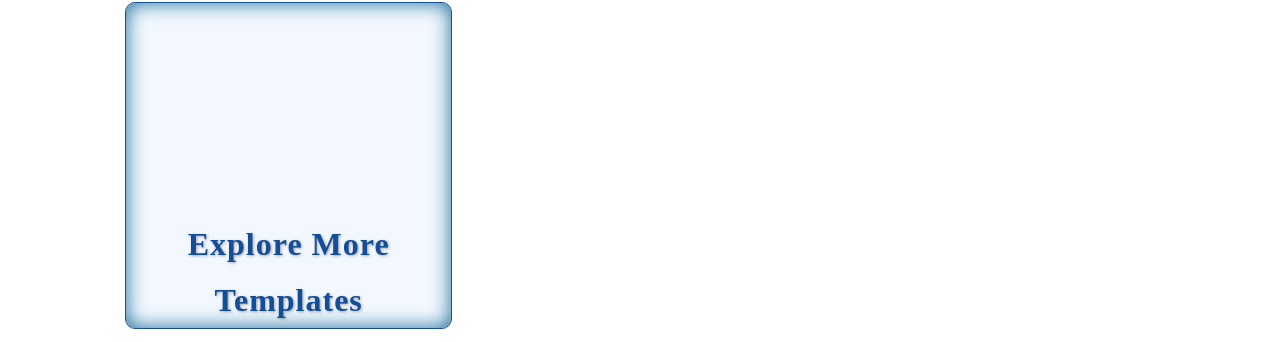
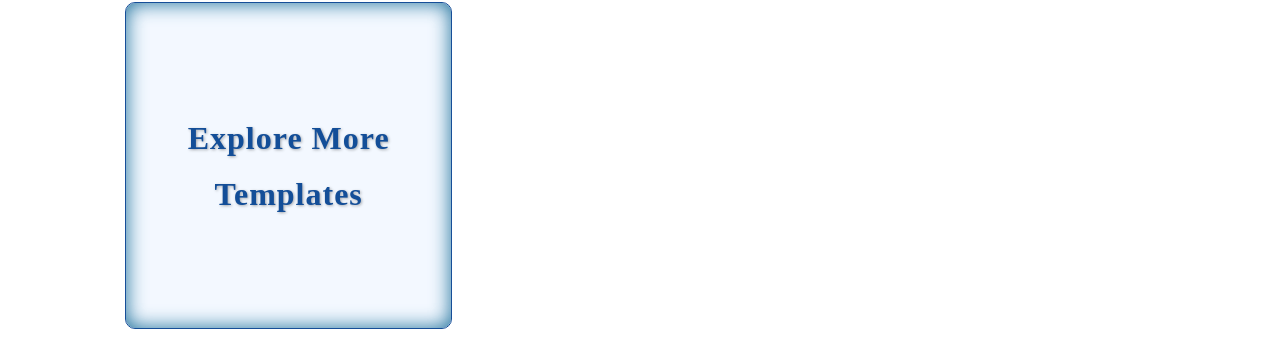
Before and after one commit to oripilpel/Wixer, a React (Create React App) app: page / in a window 1280 px wide. Shown: the part 2663-3005 px from the top of the page. Built offline with nearby package versions, Linux system fonts and the light colour scheme; a web font is replaced by a local one.

Commit message:
with template

```diff
--- a/src/assets/styles/cmps/_actions.scss
+++ b/src/assets/styles/cmps/_actions.scss
@@ -1,4 +1,4 @@
-.actions {
+.columns .actions {
     position: absolute;
     bottom: 0;
     right: 0;
--- a/src/store/layout.reducer.js
+++ b/src/store/layout.reducer.js
@@ -95,6 +95,7 @@ export function layoutReducer(state = initialState, action) {
         case 'MOVE_COLUMN':
             return { ...state }
         case 'UPDATE_COMPONENT':
+            debugger
             const { comp, field, value } = action;
             const newLayout = JSON.parse(JSON.stringify(state))
             const { path } = comp;
```
Also changed, not shown: src/constants.js (+39 -0 lines).
